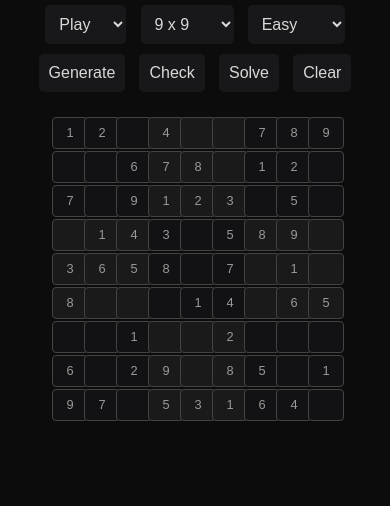
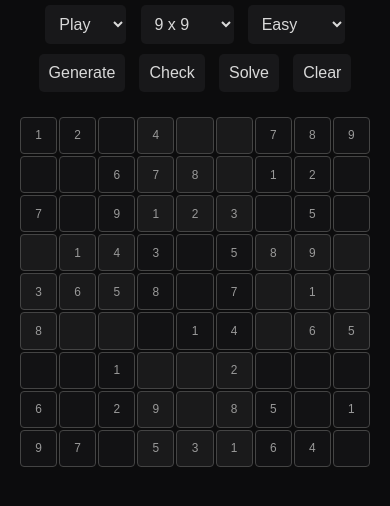
Before and after one commit to louaydavid/Sudoku-, a plain HTML site: page index.html in a window 390 px wide. Shown: the part 106-612 px from the top of the page. Drawn offline with Linux system fonts and the light colour scheme.

Commit message:
Add files via upload

```diff
--- a/index.html
+++ b/index.html
@@ -45,18 +45,33 @@
   margin: 20px auto;
   gap: 2px;
   max-width: 100vw;
+  width: 100%;
   justify-content: center;
+}
+
+#board.size-9 {
+  grid-template-columns: repeat(9, 1fr);
+}
+
+#board.size-12 {
+  grid-template-columns: repeat(12, 1fr);
+}
+
+#board.size-16 {
+  grid-template-columns: repeat(16, 1fr);
 }
 
 input.cell {
   width: 100%;
-      height: 40px;
+  height: auto;
+  aspect-ratio: 1 / 1; /* Keep cells square */
+  font-size: calc(10px + 0.8vw);
   text-align: center;
-      font-size: 1rem;
   background: var(--input-bg);
   color: var(--fg);
   border: 1px solid #444;
   border-radius: 4px;
+  box-sizing: border-box;
 }
 
 input.cell[disabled] {
@@ -71,21 +86,17 @@
   background: var(--block2);
 }
 
-    #board.size-9 { grid-template-columns: repeat(9, 40px); }
-    #board.size-12 { grid-template-columns: repeat(12, 36px); }
-    #board.size-16 { grid-template-columns: repeat(16, 32px); }
-
 @media (max-width: 600px) {
-      #board.size-9 { grid-template-columns: repeat(9, 30px); }
-      #board.size-12 { grid-template-columns: repeat(12, 28px); }
-      #board.size-16 { grid-template-columns: repeat(16, 24px); }
-      input.cell { height: 28px; font-size: 0.8rem; }
+  input.cell {
+    font-size: calc(8px + 1vw);
+  }
 }
 
 #message {
   margin-top: 10px;
   font-weight: bold;
 }
+
   </style>
 </head>
 <body>
```
Lines whose indentation alone changed are shown as unchanged.
